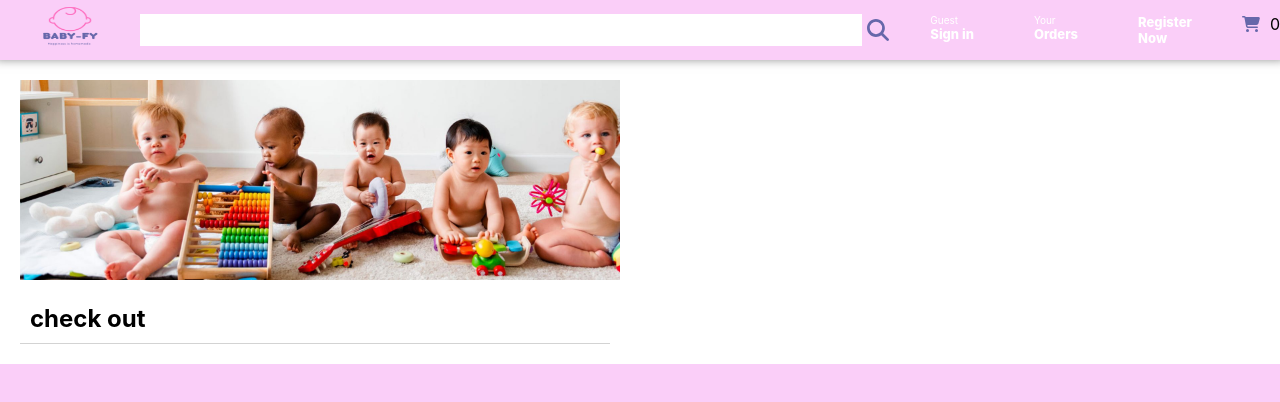
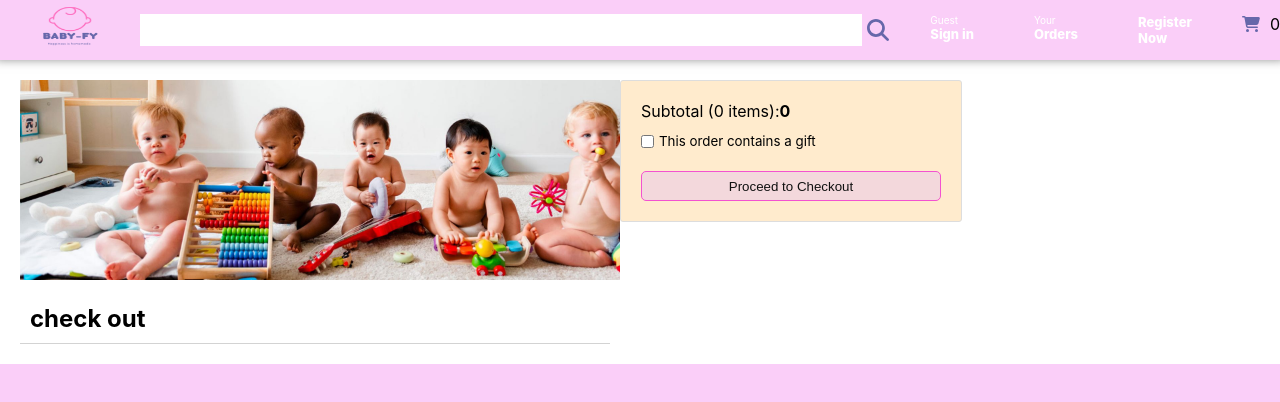
Before and after one commit to RollyHub/Babyfy, a React (Create React App) app: page /checkout in a window 1280 px wide. Shown: the top 402 px of the page. Built offline with nearby package versions, Linux system fonts and the light colour scheme.

Commit message:
fix the subtotal and some css

```diff
--- a/src/Checkout.js
+++ b/src/Checkout.js
@@ -1,6 +1,7 @@
 import React from 'react';
 import "./Checkout.css";
 import baby from "./Pictuers/checkoutpicture.jpeg";
+import Subtotal from './Subtotal';
 
 function Checkout() {
 return (
@@ -17,7 +18,7 @@ return (
       </div>
   </div>
 <div className="checkout__right">
-
+  <Subtotal />
 </div>
 </div>
   );
--- /dev/null
+++ b/src/Subtotal.css
@@ -0,0 +1,32 @@
+.subtotal {
+  display: flex;
+  flex-direction: column;
+  justify-content: space-between;
+  width: 300px;
+  height: 100px;
+  padding: 20px;
+  background-color: blanchedalmond;
+  border: 1px solid #dddddd;
+  border-radius: 3px;
+}
+
+.subtotal__gift {
+  display: flex;
+  align-items: center;
+}
+
+.subtotal__gift > input {
+  margin-right: 5px;
+}
+
+.subtotal > button {
+  background: rgb(243, 216, 220);
+  border-radius: 5px;
+  width: 100%;
+  height: 30px;
+  border: 1px solid;
+  margin-top: 10px;
+  border-color: rgb(243, 82, 208);
+  color: #111;
+
+}
--- a/src/Subtotal.js
+++ b/src/Subtotal.js
@@ -1,7 +1,7 @@
 import React from 'react';
 import "./Subtotal.css";
 import CurrencyFormat from 'react-currency-format';
-import { faBasketball } from '@fortawesome/free-solid-svg-icons';
+
 
 function Subtotal() {
   return <div className="subtotal">
@@ -19,11 +19,13 @@ function Subtotal() {
         </>
       )}
       decimalScale={2}
-      value={getBasketTotal(basket)}
+      value={0}
       displayType={"text"}
       thousandSeparator={true}
-      prefix={"€"}
+      prefix={"$"}
       />
+
+      <button>Proceed to Checkout</button>
     </div>;
 
 }
```
